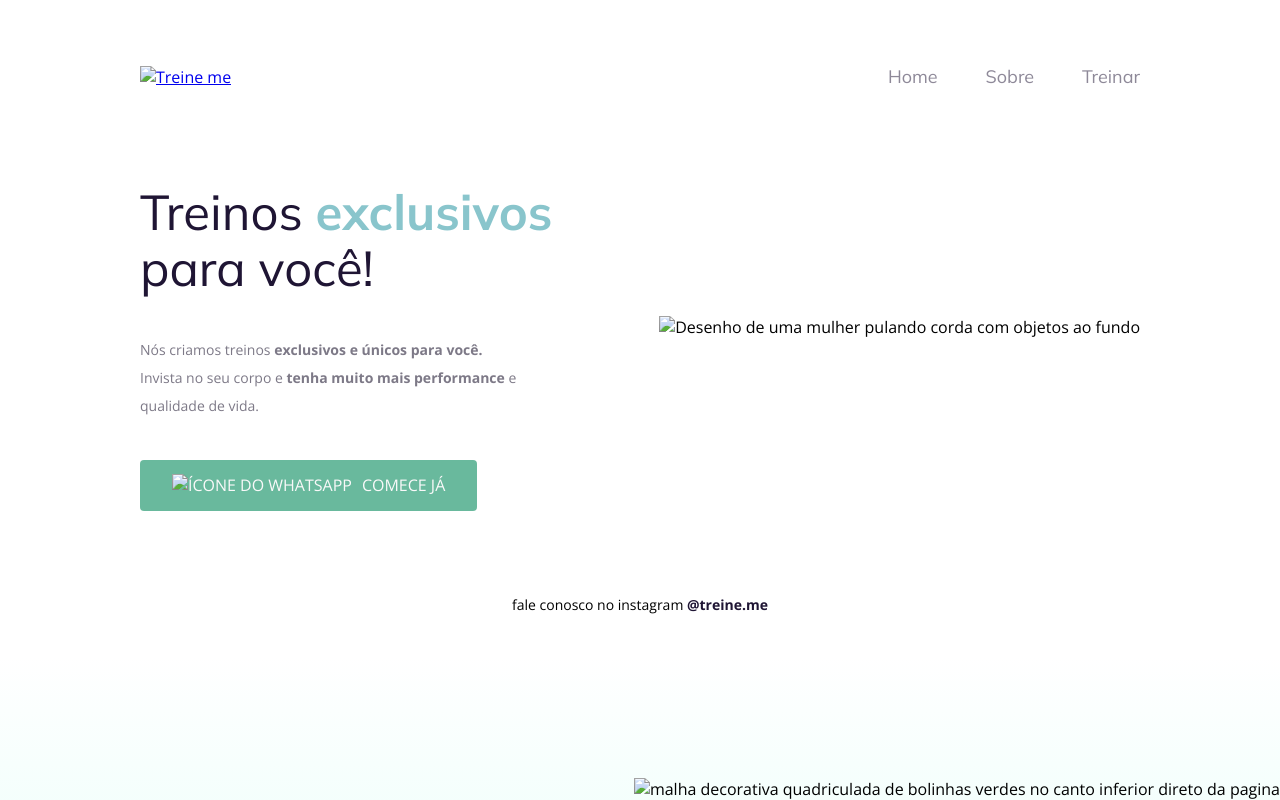
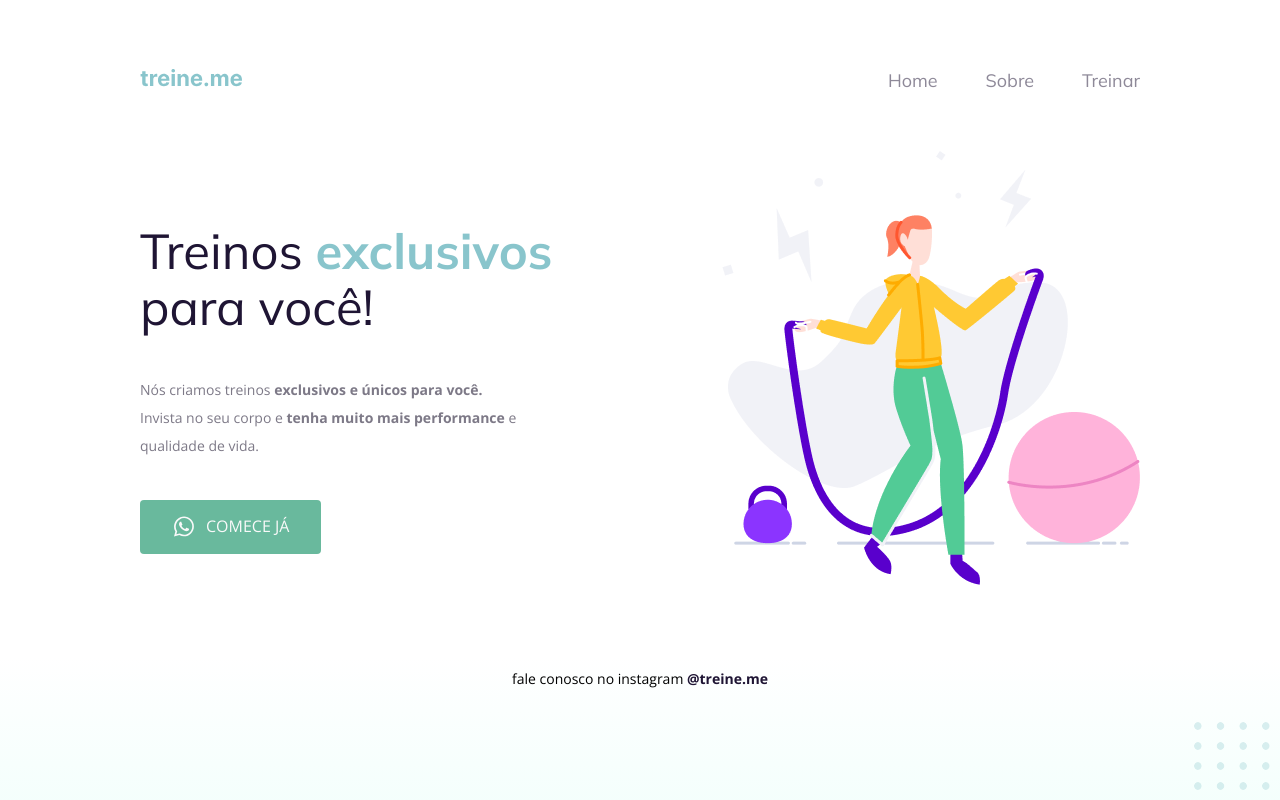
Before and after one commit to Leoatma/Treine.me, a plain HTML site: page index.html in a window 1280 px wide. Drawn offline with nearby package versions, Linux system fonts and the light colour scheme; the site is published under a folder, as on GitHub Pages, so addresses that start at the root find nothing.

Commit message:
adjust images

```diff
--- a/index.html
+++ b/index.html
@@ -19,7 +19,7 @@
 
     <nav>
       <a id="logo" href="#">
-      <img src="/Images-projeto02/Logo.svg" alt="Treine me">
+      <img src="Images/Logo.svg" alt="Treine me">
       </a>
       <ul>
       <li><a href="#">Home</a></li>
@@ -40,12 +40,12 @@
       </p>
 
       <button>
-        <img src="/Images-projeto02/whatsapp 1.svg" alt="ícone do whatsapp">
+        <img src="Images/whatsapp 1.svg" alt="ícone do whatsapp">
         Comece Já
       </button>
     </section>
 
-    <img src="/Images-projeto02/fitness-jump.png"alt="Desenho de uma mulher pulando corda com objetos ao fundo">
+    <img src="Images/fitness-jump.png"alt="Desenho de uma mulher pulando corda com objetos ao fundo">
 
   </main>
 
@@ -56,6 +56,6 @@
 
 </div>
 
-  <img id="balls" src="/Images-projeto02/balls-decoration (1).svg" alt="malha decorativa quadriculada de bolinhas verdes no canto inferior direto da pagina">
+  <img id="balls" src="Images/balls-decoration (1).svg" alt="malha decorativa quadriculada de bolinhas verdes no canto inferior direto da pagina">
 </body>
 </html>
```
Also changed, not shown: Images/Logo.svg (renamed from Images-projeto02/Logo.svg), Images/balls-decoration (1).svg (renamed from Images-projeto02/balls-decoration (1).svg), Images/fitness-jump.png (renamed from Images-projeto02/fitness-jump.png), Images/whatsapp 1.svg (renamed from Images-projeto02/whatsapp 1.svg).
